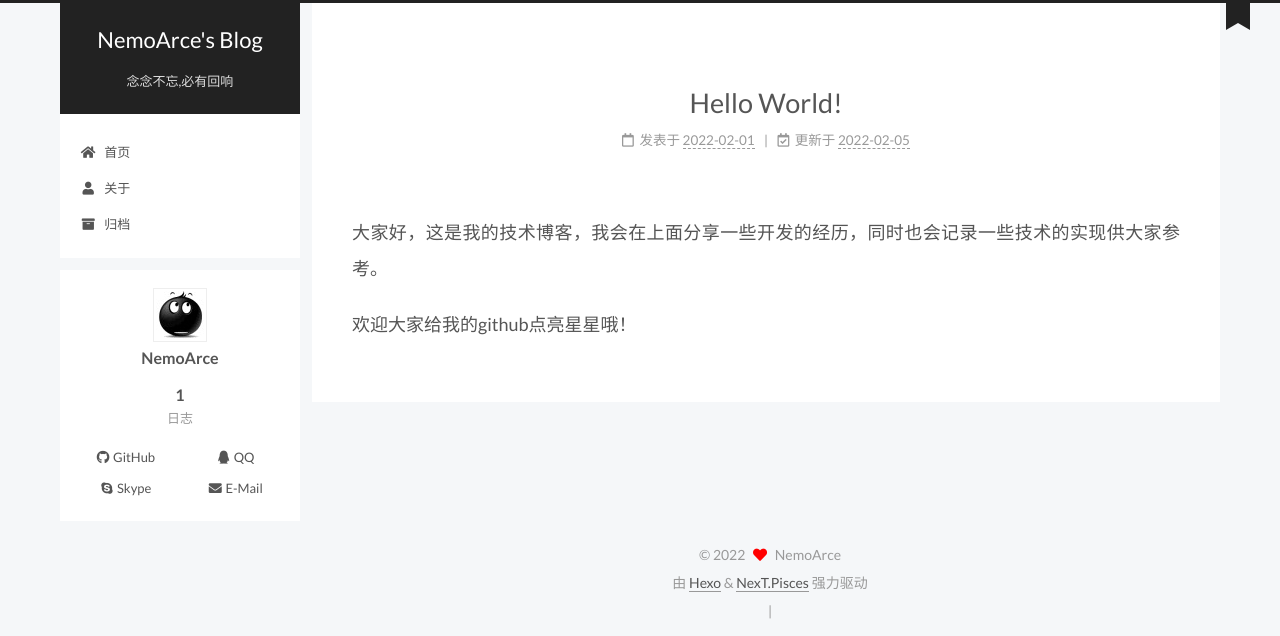
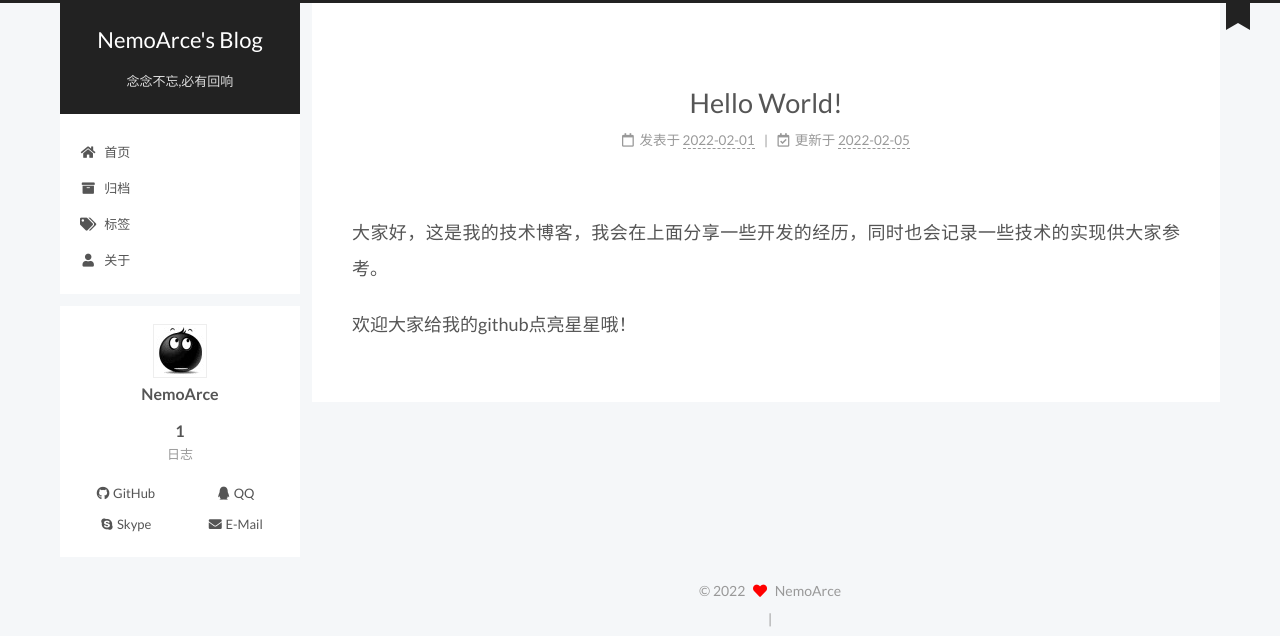
Before and after one commit to NemoArce/nemoarce.github.io, a plain HTML site: page 2022/02/01/hello-world/index.html in a window 1280 px wide. Drawn offline with Linux system fonts and the light colour scheme; some packages are replaced by stand-ins of ours; a script that the page names is missing.

Commit message:
Site updated: 2022-04-09 18:43:12

```diff
--- a/2022/02/01/hello-world/index.html
+++ b/2022/02/01/hello-world/index.html
@@ -119,14 +119,19 @@
     <a href="/" rel="section"><i class="fa fa-home fa-fw"></i>首页</a>
 
   </li>
+        <li class="menu-item menu-item-archives">
+
+    <a href="/archives/" rel="section"><i class="fa fa-archive fa-fw"></i>归档</a>
+
+  </li>
+        <li class="menu-item menu-item-tags">
+
+    <a href="/tags/" rel="section"><i class="fa fa-tags fa-fw"></i>标签</a>
+
+  </li>
         <li class="menu-item menu-item-about">
 
     <a href="/about/" rel="section"><i class="fa fa-user fa-fw"></i>关于</a>
-
-  </li>
-        <li class="menu-item menu-item-archives">
-
-    <a href="/archives/" rel="section"><i class="fa fa-archive fa-fw"></i>归档</a>
 
   </li>
   </ul>
@@ -345,8 +350,6 @@
   </span>
   <span class="author" itemprop="copyrightHolder">NemoArce</span>
 </div>
-  <div class="powered-by">由 <a href="https://hexo.io/" class="theme-link" rel="noopener" target="_blank">Hexo</a> & <a href="https://pisces.theme-next.org/" class="theme-link" rel="noopener" target="_blank">NexT.Pisces</a> 强力驱动
-  </div>
 
 
 <div class="busuanzi-count">
```
Also changed, not shown: about/index.html (+10 -7 lines), archives/2022/02/index.html (+10 -7 lines), archives/2022/index.html (+10 -7 lines), archives/index.html (+10 -7 lines), index.html (+10 -7 lines).
